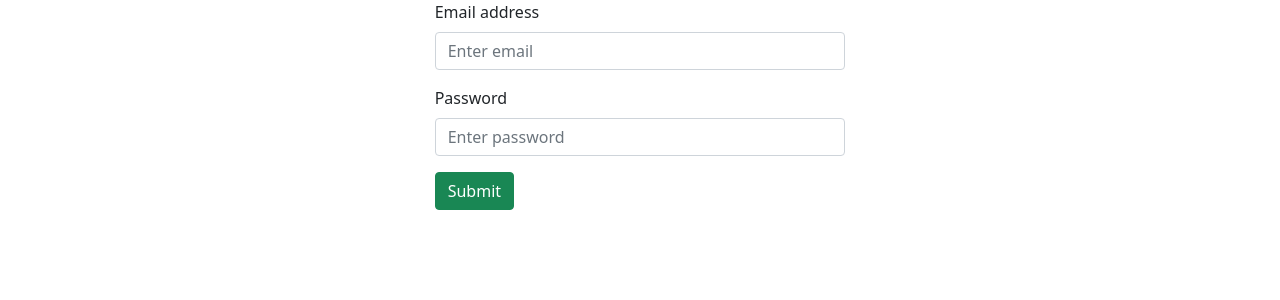
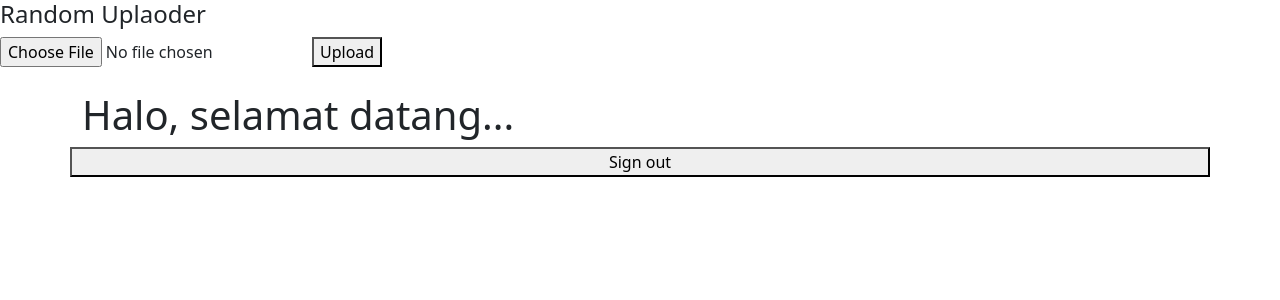
Before and after one commit to meddhawi/test-firebase, a React (Create React App) app: page /upload in a window 1280 px wide. Shown: the top 300 px of the page. Built offline with nearby package versions, Linux system fonts and the light colour scheme; no server answers; sample sign-in values are in the browser's storage.

Commit message:
added login function and downgrade react-router-dom to v5

```diff
--- a/package.json
+++ b/package.json
@@ -11,7 +11,8 @@
     "react": "^17.0.2",
     "react-bootstrap": "^2.1.2",
     "react-dom": "^17.0.2",
-    "react-router-dom": "^6.2.1",
+    "react-router": "^5.2.0",
+    "react-router-dom": "^5.3.0",
     "react-scripts": "5.0.0",
     "reactstrap": "^9.0.1",
     "web-vitals": "^2.1.4"
--- a/src/App.js
+++ b/src/App.js
@@ -1,12 +1,26 @@
-import './App.css';
+import React from "react"
+// Include bootstrap
 import 'bootstrap/dist/css/bootstrap.min.css';
+import { BrowserRouter as Router, Route } from "react-router-dom";
+
 import Registration from './Registration';
-
+import Login from './Login';
+import { AuthProvider } from "./services/Auth";
+import PrivateRoute from "./services/PrivateRoute";
+import Home from './home';
+import Upload from './Upload'
 
 function App() {
   return (
-    <div className="App">
-      <Registration />
+    <div>
+      <AuthProvider>
+        <Router>
+          <PrivateRoute exact path="/upload" component={Upload} />
+            <PrivateRoute path="/" component={Home} />
+            <Route exact path="/register" component={Registration} />
+            <Route exact path="/login" component={Login} />
+        </Router>
+      </AuthProvider>
     </div>
   );
 }
--- a/src/Login.js
+++ b/src/Login.js
@@ -1,5 +1,8 @@
-import React, { Component } from 'react'
+import React, { Component } from 'react';
+import { withRouter } from 'react-router'
+import { Redirect } from 'react-router-dom'
 import firebase from './services/firebase';
+import { AuthContext } from "./services/Auth.js";
 
 // Bootstrap
 import {
@@ -9,11 +12,11 @@ import {
 } from 'react-bootstrap'
 
 class Login extends Component{
-
+    static contextType = AuthContext;
     constructor(props){
         super(props);
 
-        this.state ={}
+        this.state ={};
     }
 
     set = name => event => {
@@ -23,6 +26,7 @@ class Login extends Component{
 
     handleSubmit = async(event) => {
         const { email, password}  = this.state;
+        const { history } = this.props
         event.preventDefault();
 
          // Validasi
@@ -31,19 +35,16 @@ class Login extends Component{
          // Register via Firebase
          try {
             const login = await firebase.auth().signInWithEmailAndPassword(email, password)
-            console.log("LOGIN DARI FIREBASE: " + JSON.stringify(login))
-             alert('Success Login!')
-             this.setState({
-                 email: '',
-                 password: ''
-             })
+             history.push('/');
          } catch(error) {
              alert('Failed to Login')
              console.log(error)
          }
+    }
 
-    }
     render(){
+        const { currentUser } = this.context
+        if (!!currentUser) return <Redirect to="/" />
         return(
             <div>
                 <Row>
@@ -76,4 +77,4 @@ class Login extends Component{
     }
 }
 
-export default Login
+export default Login;
--- /dev/null
+++ b/src/home.js
@@ -0,0 +1,21 @@
+import React from "react"
+import app from './services/firebase'
+// reactstrap
+import {
+    Container,
+    Row
+} from 'reactstrap'
+
+export default function Home() {
+    return(
+        <div className="homepage mt-4">
+            <Container>
+                <Row>
+                    <h1>Halo, selamat datang...</h1>
+                    <button onClick={() => app.auth().signOut()}>Sign out</button>
+                </Row>
+            </Container>
+
+        </div>
+    )
+}
--- /dev/null
+++ b/src/services/Auth.js
@@ -0,0 +1,32 @@
+import React, { useEffect, useState } from "react";
+import app from "./firebase";
+
+export const AuthContext = React.createContext();
+
+export const AuthProvider = ({ children }) => {
+  const [currentUser, setCurrentUser] = useState(null);
+  const [pending, setPending] = useState(true);
+
+  useEffect(() => {
+    app.auth().onAuthStateChanged((user) => {
+      setCurrentUser(user)
+      setPending(false)
+    });
+  }, []);
+
+  console.log(currentUser)
+
+  if(pending){
+    return <>Loading...</>
+  }
+
+  return (
+    <AuthContext.Provider
+      value={{
+        currentUser
+      }}
+    >
+      {children}
+    </AuthContext.Provider>
+  );
+};
--- /dev/null
+++ b/src/services/PrivateRoute.js
@@ -0,0 +1,18 @@
+import React, { useContext } from "react";
+import { Route, Redirect} from "react-router-dom";
+import { AuthContext } from "./Auth";
+
+const PrivateRoute = ({ component: RouteComponent, ...rest }) => {
+  const {currentUser} = useContext(AuthContext);
+
+  return (
+    <Route {...rest}
+        render={
+          routeProps => !!currentUser ? (<RouteComponent {...routeProps} />) : (<Redirect to={"/login"} />)
+        }
+    />
+  );
+};
+
+
+export default PrivateRoute
```
Also changed, not shown: 1 other file (tests, documents, lock files or other folders).
